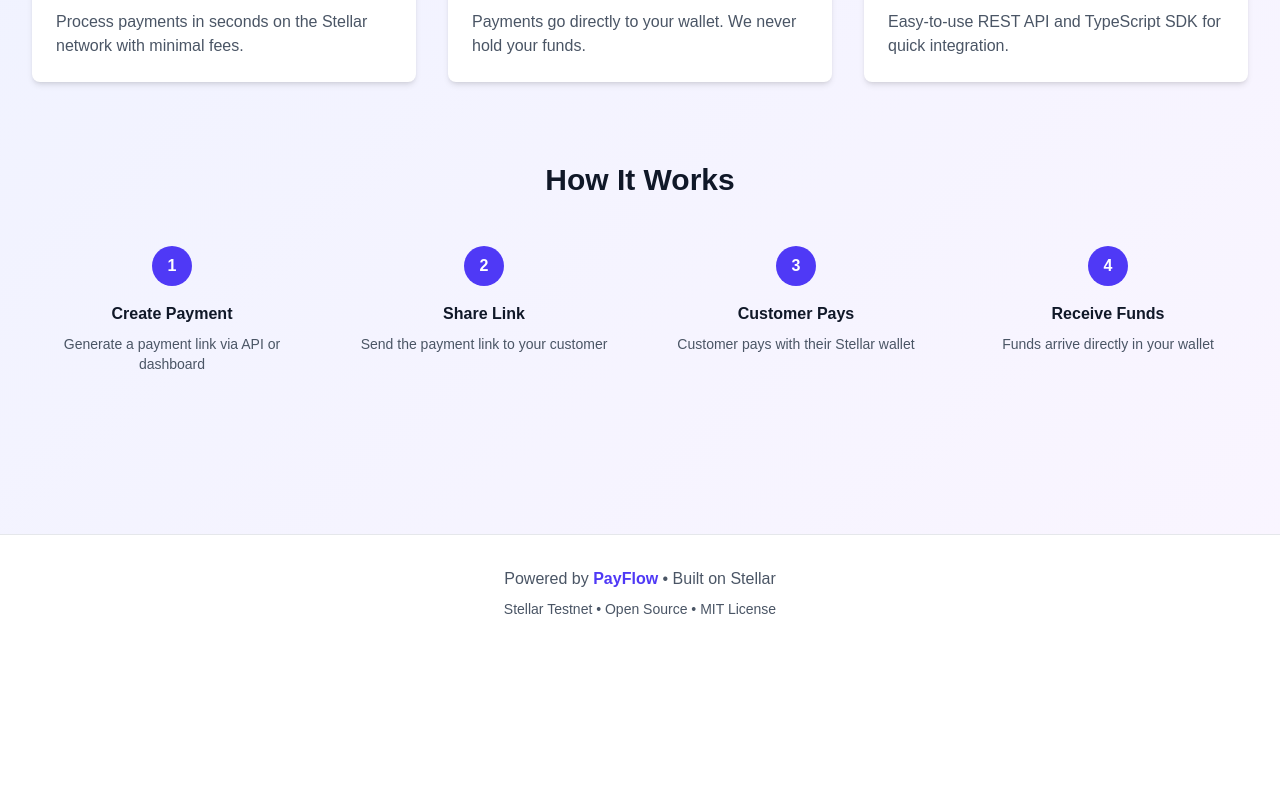
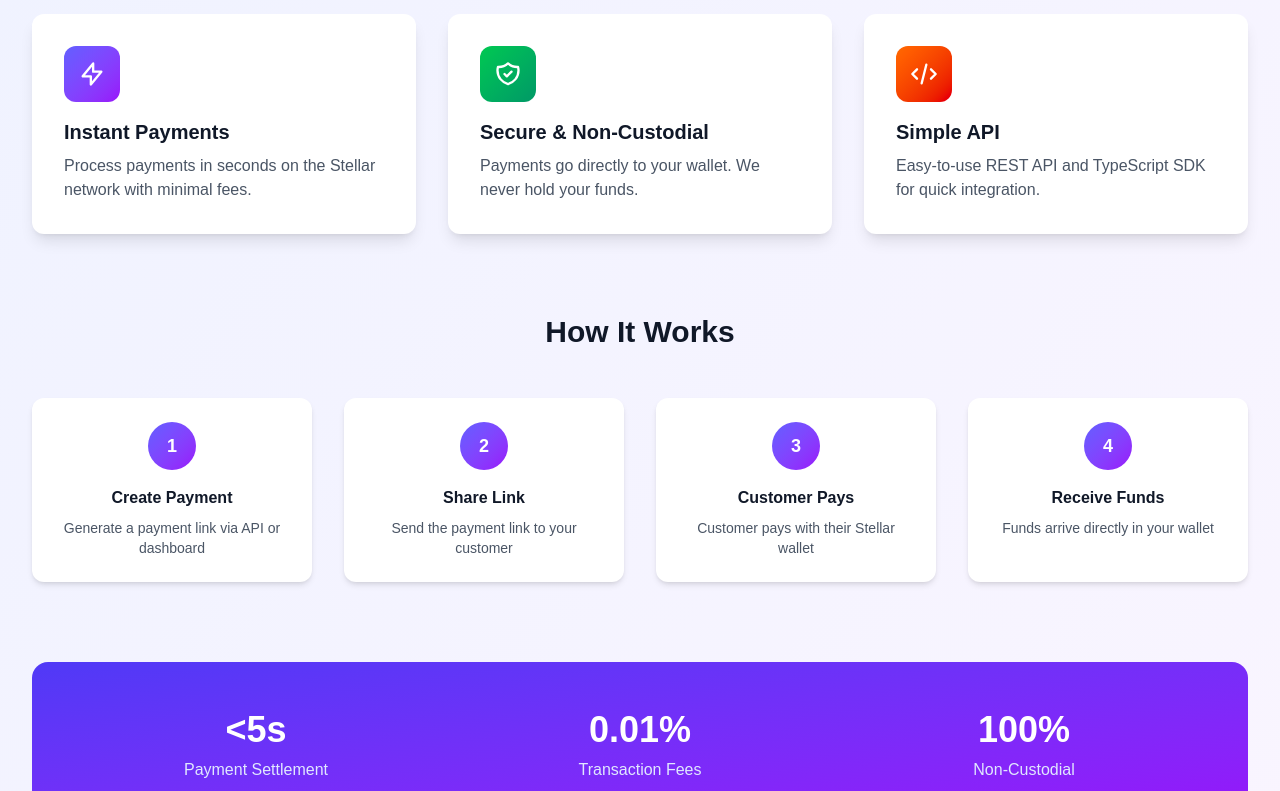
Before and after one commit to Finrail/PayFlow, a Next.js app in the folder apps/web/: page / in a window 1280 px wide. Shown: the part 549-1340 px from the top of the page. Before the commit the page ends 1200 px from the top, so only its background shows below. Built offline with nearby package versions, Linux system fonts and the light colour scheme.

Commit message:
feat: enhance home page with logo and improved UI design

```diff
--- a/apps/web/app/page.tsx
+++ b/apps/web/app/page.tsx
@@ -7,7 +7,8 @@ export default function Home() {
       <header className="bg-white border-b border-gray-200">
         <div className="max-w-7xl mx-auto px-4 sm:px-6 lg:px-8">
           <div className="flex justify-between items-center h-16">
-            <div className="flex items-center">
+            <div className="flex items-center space-x-2">
+              <img src="/payflow-logo.png" alt="PayFlow" className="h-8 w-8" />
               <h1 className="text-2xl font-bold text-indigo-600">PayFlow</h1>
             </div>
             <nav className="flex space-x-8">
@@ -25,6 +26,9 @@ export default function Home() {
       {/* Hero Section */}
       <main className="max-w-7xl mx-auto px-4 sm:px-6 lg:px-8 py-20">
         <div className="text-center">
+          <div className="mb-8">
+            <img src="/payflow-logo.png" alt="PayFlow" className="h-24 w-24 mx-auto" />
+          </div>
           <h1 className="text-5xl font-bold text-gray-900 mb-6">
             Accept Stellar Payments with Ease
           </h1>
@@ -34,13 +38,13 @@ export default function Home() {
           <div className="flex justify-center gap-4">
             <Link
               href="/dashboard"
-              className="bg-indigo-600 text-white px-8 py-3 rounded-lg font-semibold hover:bg-indigo-700 transition-colors"
+              className="bg-indigo-600 text-white px-8 py-3 rounded-lg font-semibold hover:bg-indigo-700 transition-colors shadow-lg"
             >
               Get Started
             </Link>
             <Link
               href="https://github.com/Finrail/PayFlow"
-              className="bg-white text-gray-700 px-8 py-3 rounded-lg font-semibold hover:bg-gray-50 transition-colors border border-gray-300"
+              className="bg-white text-gray-700 px-8 py-3 rounded-lg font-semibold hover:bg-gray-50 transition-colors border border-gray-300 shadow-md"
             >
               View on GitHub
             </Link>
@@ -49,33 +53,33 @@ export default function Home() {
 
         {/* Features */}
         <div className="grid grid-cols-1 md:grid-cols-3 gap-8 mt-20">
-          <div className="bg-white p-6 rounded-lg shadow-md">
-            <div className="w-12 h-12 bg-indigo-100 rounded-lg flex items-center justify-center mb-4">
-              <svg className="w-6 h-6 text-indigo-600" fill="none" stroke="currentColor" viewBox="0 0 24 24">
+          <div className="bg-white p-8 rounded-xl shadow-lg hover:shadow-xl transition-shadow">
+            <div className="w-14 h-14 bg-gradient-to-br from-indigo-500 to-purple-600 rounded-xl flex items-center justify-center mb-4">
+              <svg className="w-7 h-7 text-white" fill="none" stroke="currentColor" viewBox="0 0 24 24">
                 <path strokeLinecap="round" strokeLinejoin="round" strokeWidth={2} d="M13 10V3L4 14h7v7l9-11h-7z" />
               </svg>
             </div>
-            <h3 className="text-lg font-semibold text-gray-900 mb-2">Instant Payments</h3>
+            <h3 className="text-xl font-semibold text-gray-900 mb-2">Instant Payments</h3>
             <p className="text-gray-600">Process payments in seconds on the Stellar network with minimal fees.</p>
           </div>
 
-          <div className="bg-white p-6 rounded-lg shadow-md">
-            <div className="w-12 h-12 bg-indigo-100 rounded-lg flex items-center justify-center mb-4">
-              <svg className="w-6 h-6 text-indigo-600" fill="none" stroke="currentColor" viewBox="0 0 24 24">
+          <div className="bg-white p-8 rounded-xl shadow-lg hover:shadow-xl transition-shadow">
+            <div className="w-14 h-14 bg-gradient-to-br from-green-500 to-emerald-600 rounded-xl flex items-center justify-center mb-4">
+              <svg className="w-7 h-7 text-white" fill="none" stroke="currentColor" viewBox="0 0 24 24">
                 <path strokeLinecap="round" strokeLinejoin="round" strokeWidth={2} d="M9 12l2 2 4-4m5.618-4.016A11.955 11.955 0 0112 2.944a11.955 11.955 0 01-8.618 3.04A12.02 12.02 0 003 9c0 5.591 3.824 10.29 9 11.622 5.176-1.332 9-6.03 9-11.622 0-1.042-.133-2.052-.382-3.016z" />
               </svg>
             </div>
-            <h3 className="text-lg font-semibold text-gray-900 mb-2">Secure & Non-Custodial</h3>
+            <h3 className="text-xl font-semibold text-gray-900 mb-2">Secure & Non-Custodial</h3>
             <p className="text-gray-600">Payments go directly to your wallet. We never hold your funds.</p>
           </div>
 
-          <div className="bg-white p-6 rounded-lg shadow-md">
-            <div className="w-12 h-12 bg-indigo-100 rounded-lg flex items-center justify-center mb-4">
-              <svg className="w-6 h-6 text-indigo-600" fill="none" stroke="currentColor" viewBox="0 0 24 24">
+          <div className="bg-white p-8 rounded-xl shadow-lg hover:shadow-xl transition-shadow">
+            <div className="w-14 h-14 bg-gradient-to-br from-orange-500 to-red-600 rounded-xl flex items-center justify-center mb-4">
+              <svg className="w-7 h-7 text-white" fill="none" stroke="currentColor" viewBox="0 0 24 24">
                 <path strokeLinecap="round" strokeLinejoin="round" strokeWidth={2} d="M10 20l4-16m4 4l4 4-4 4M6 16l-4-4 4-4" />
               </svg>
             </div>
-            <h3 className="text-lg font-semibold text-gray-900 mb-2">Simple API</h3>
+            <h3 className="text-xl font-semibold text-gray-900 mb-2">Simple API</h3>
             <p className="text-gray-600">Easy-to-use REST API and TypeScript SDK for quick integration.</p>
           </div>
         </div>
@@ -84,25 +88,43 @@ export default function Home() {
         <div className="mt-20">
           <h2 className="text-3xl font-bold text-gray-900 text-center mb-12">How It Works</h2>
           <div className="grid grid-cols-1 md:grid-cols-4 gap-8">
-            <div className="text-center">
-              <div className="w-10 h-10 bg-indigo-600 text-white rounded-full flex items-center justify-center mx-auto mb-4 font-bold">1</div>
+            <div className="text-center bg-white p-6 rounded-xl shadow-md">
+              <div className="w-12 h-12 bg-gradient-to-br from-indigo-500 to-purple-600 text-white rounded-full flex items-center justify-center mx-auto mb-4 font-bold text-lg">1</div>
               <h3 className="font-semibold text-gray-900 mb-2">Create Payment</h3>
               <p className="text-gray-600 text-sm">Generate a payment link via API or dashboard</p>
             </div>
-            <div className="text-center">
-              <div className="w-10 h-10 bg-indigo-600 text-white rounded-full flex items-center justify-center mx-auto mb-4 font-bold">2</div>
+            <div className="text-center bg-white p-6 rounded-xl shadow-md">
+              <div className="w-12 h-12 bg-gradient-to-br from-indigo-500 to-purple-600 text-white rounded-full flex items-center justify-center mx-auto mb-4 font-bold text-lg">2</div>
               <h3 className="font-semibold text-gray-900 mb-2">Share Link</h3>
               <p className="text-gray-600 text-sm">Send the payment link to your customer</p>
             </div>
-            <div className="text-center">
-              <div className="w-10 h-10 bg-indigo-600 text-white rounded-full flex items-center justify-center mx-auto mb-4 font-bold">3</div>
+            <div className="text-center bg-white p-6 rounded-xl shadow-md">
+              <div className="w-12 h-12 bg-gradient-to-br from-indigo-500 to-purple-600 text-white rounded-full flex items-center justify-center mx-auto mb-4 font-bold text-lg">3</div>
               <h3 className="font-semibold text-gray-900 mb-2">Customer Pays</h3>
               <p className="text-gray-600 text-sm">Customer pays with their Stellar wallet</p>
             </div>
-            <div className="text-center">
-              <div className="w-10 h-10 bg-indigo-600 text-white rounded-full flex items-center justify-center mx-auto mb-4 font-bold">4</div>
+            <div className="text-center bg-white p-6 rounded-xl shadow-md">
+              <div className="w-12 h-12 bg-gradient-to-br from-indigo-500 to-purple-600 text-white rounded-full flex items-center justify-center mx-auto mb-4 font-bold text-lg">4</div>
               <h3 className="font-semibold text-gray-900 mb-2">Receive Funds</h3>
               <p className="text-gray-600 text-sm">Funds arrive directly in your wallet</p>
+            </div>
+          </div>
+        </div>
+
+        {/* Stats Section */}
+        <div className="mt-20 bg-gradient-to-br from-indigo-600 to-purple-600 rounded-2xl p-12 text-white">
+          <div className="grid grid-cols-1 md:grid-cols-3 gap-8 text-center">
+            <div>
+              <div className="text-4xl font-bold mb-2">&lt;5s</div>
+              <div className="text-indigo-100">Payment Settlement</div>
+            </div>
+            <div>
+              <div className="text-4xl font-bold mb-2">0.01%</div>
+              <div className="text-indigo-100">Transaction Fees</div>
+            </div>
+            <div>
+              <div className="text-4xl font-bold mb-2">100%</div>
+              <div className="text-indigo-100">Non-Custodial</div>
             </div>
           </div>
         </div>
```
